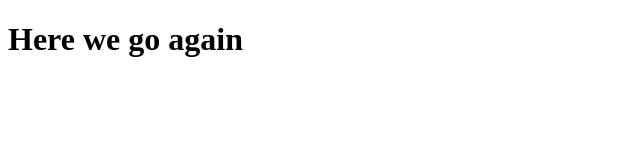
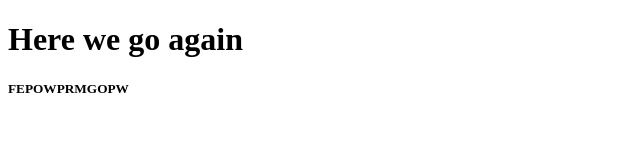
Before and after one commit to TeenGud/testing, a plain HTML site: page index.html in a window 1280 px wide. Shown: the whole page, without its empty margins (0-640 px from the left). Drawn offline with Linux system fonts and the light colour scheme.

Commit message:
Commit -4

```diff
--- a/index.html
+++ b/index.html
@@ -7,5 +7,6 @@
 </head>
 <body>
     <h1>Here we go again</h1>
+    <h5>FEPOWPRMGOPW</h5>
 </body>
 </html>
```
